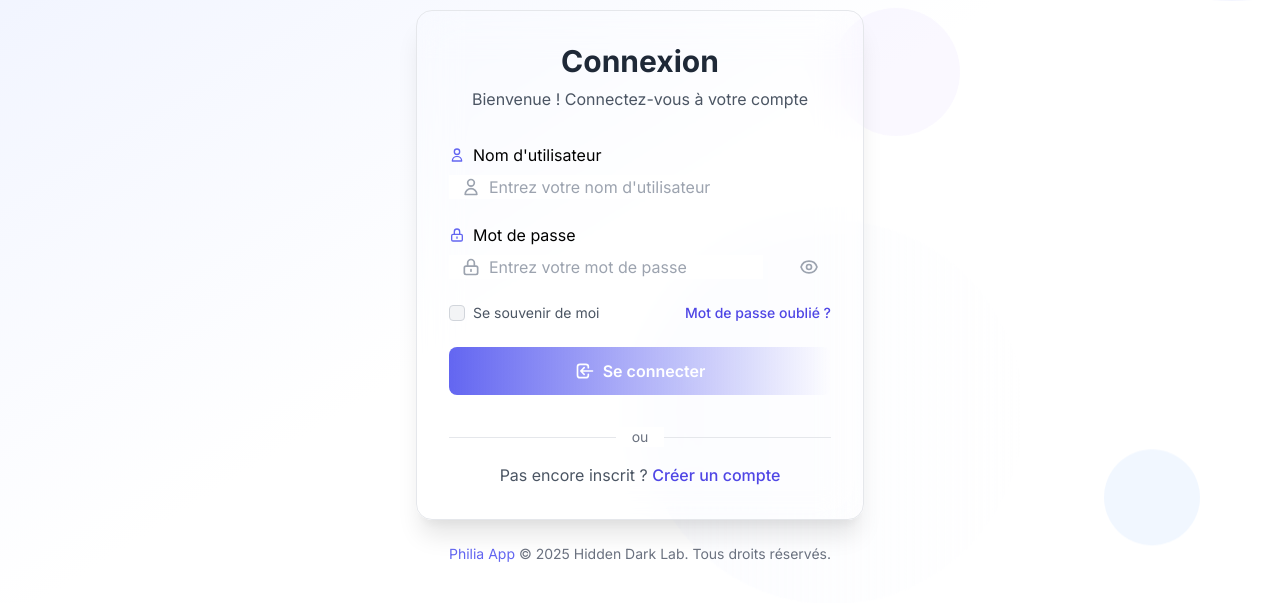
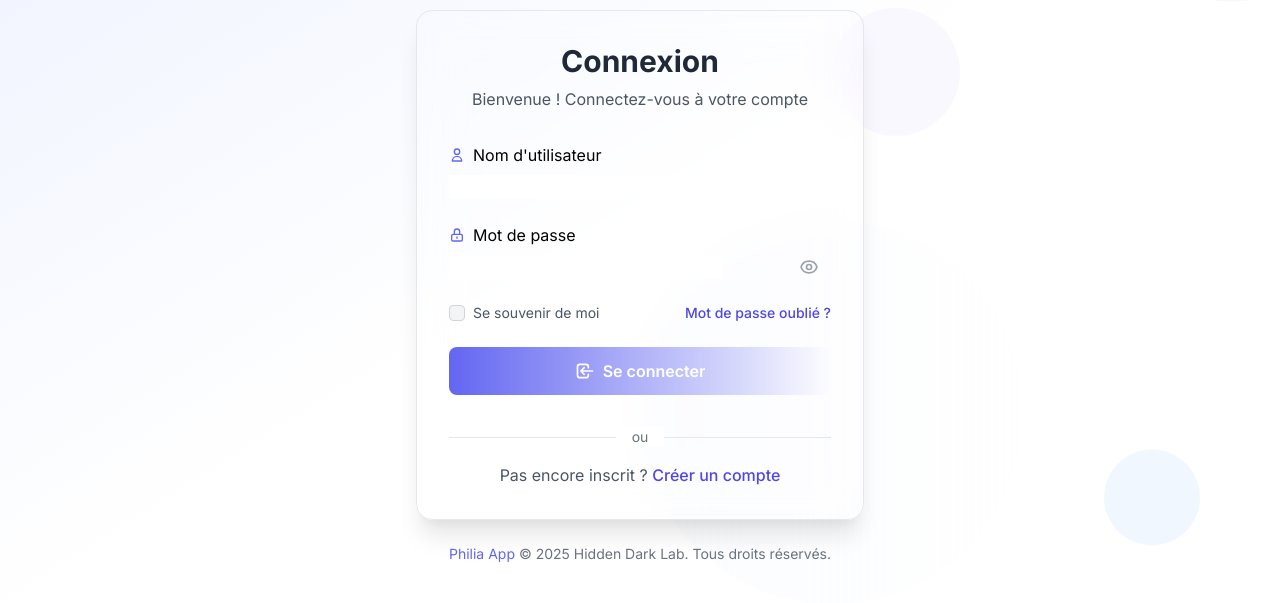
Before and after one commit to merveilbaita/philiaapp, a Django app: page / in a window 1280 px wide. Shown: the part 173-776 px from the top of the page. Run offline with Django 5.2, Linux system fonts and the light colour scheme; some libraries are stand-ins or nearby versions.

Commit message:
Update connexion.html
Amelioration visuelle sur le template login

```diff
--- a/core/templates/core/connexion.html
+++ b/core/templates/core/connexion.html
@@ -136,14 +136,8 @@
                         <input type="text"
                                name="{{ form.username.name }}"
                                id="{{ form.username.id_for_label }}"
-                               class="form-input pl-10 {% if form.username.errors %}border-red-300 focus:ring-red-500{% endif %} group-hover:border-indigo-300 transition-all"
-                               value="{{ form.username.value|default:'' }}"
-                               placeholder="Entrez votre nom d'utilisateur">
-                        <div class="absolute inset-y-0 left-0 pl-3 flex items-center pointer-events-none">
-                            <svg class="w-5 h-5 text-gray-400 group-hover:text-indigo-500 transition-colors" fill="none" stroke="currentColor" viewBox="0 0 24 24">
-                                <path stroke-linecap="round" stroke-linejoin="round" stroke-width="2" d="M16 7a4 4 0 11-8 0 4 4 0 018 0zM12 14a7 7 0 00-7 7h14a7 7 0 00-7-7z"></path>
-                            </svg>
-                        </div>
+                               class="form-input {% if form.username.errors %}border-red-300 focus:ring-red-500{% endif %} group-hover:border-indigo-300 transition-all"
+                               value="{{ form.username.value|default:'' }}">
                     </div>
                     {% if form.username.errors %}
                         <div class="text-red-500 text-sm">
@@ -168,13 +162,7 @@
                         <input type="password"
                                name="{{ form.password.name }}"
                                id="{{ form.password.id_for_label }}"
-                               class="form-input pl-10 pr-10 {% if form.password.errors %}border-red-300 focus:ring-red-500{% endif %} group-hover:border-indigo-300 transition-all"
-                               placeholder="Entrez votre mot de passe">
-                        <div class="absolute inset-y-0 left-0 pl-3 flex items-center pointer-events-none">
-                            <svg class="w-5 h-5 text-gray-400 group-hover:text-indigo-500 transition-colors" fill="none" stroke="currentColor" viewBox="0 0 24 24">
-                                <path stroke-linecap="round" stroke-linejoin="round" stroke-width="2" d="M12 15v2m-6 4h12a2 2 0 002-2v-6a2 2 0 00-2-2H6a2 2 0 00-2 2v6a2 2 0 002 2zm10-10V7a4 4 0 00-8 0v4h8z"></path>
-                            </svg>
-                        </div>
+                               class="form-input pr-10 {% if form.password.errors %}border-red-300 focus:ring-red-500{% endif %} group-hover:border-indigo-300 transition-all">
                         <button type="button" class="absolute inset-y-0 right-0 pr-3 flex items-center text-gray-400 hover:text-indigo-600 transition-colors" onclick="togglePassword()">
                             <svg id="eye-open" class="w-5 h-5" fill="none" stroke="currentColor" viewBox="0 0 24 24">
                                 <path stroke-linecap="round" stroke-linejoin="round" stroke-width="2" d="M15 12a3 3 0 11-6 0 3 3 0 016 0z"></path>
```
